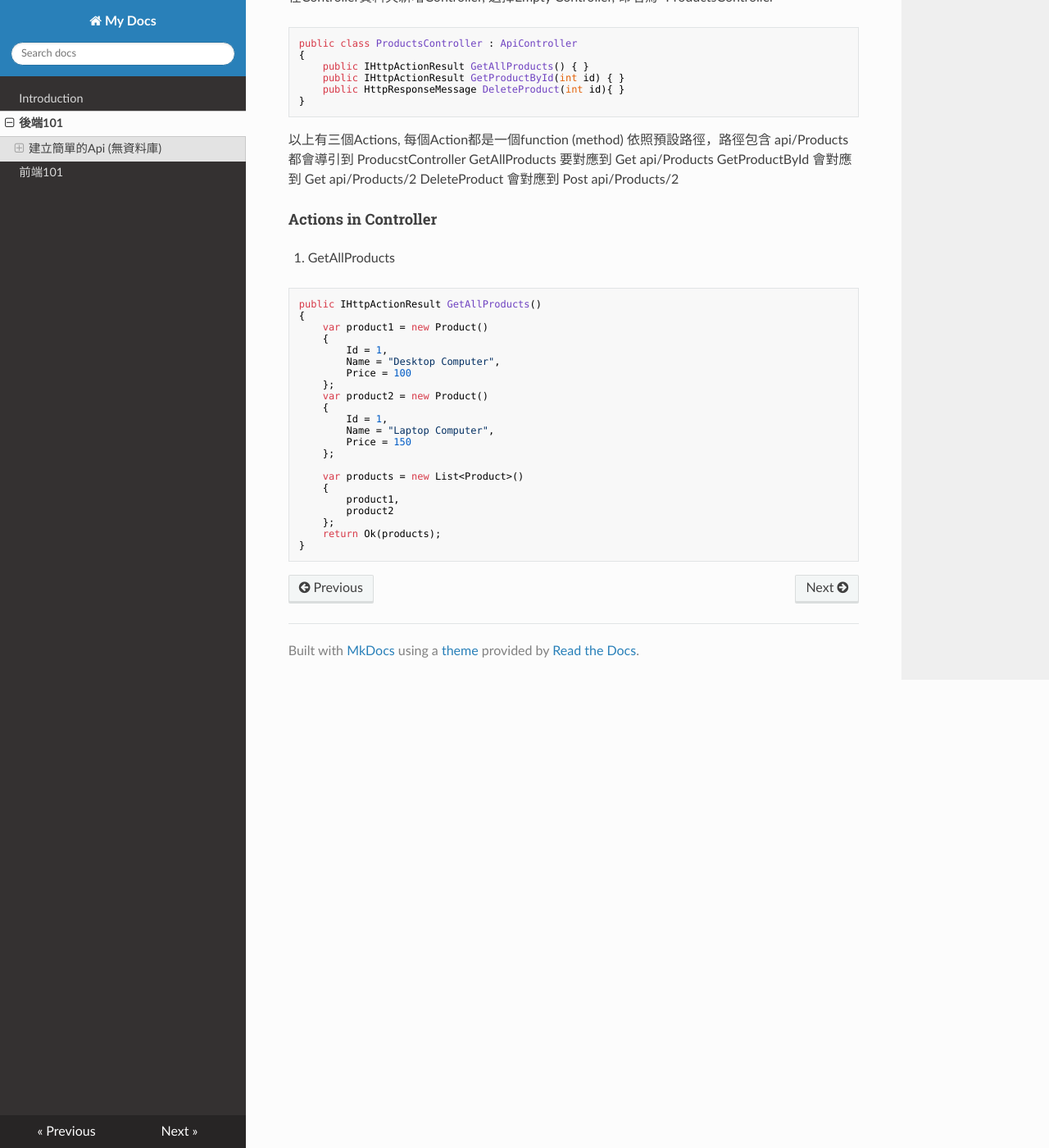
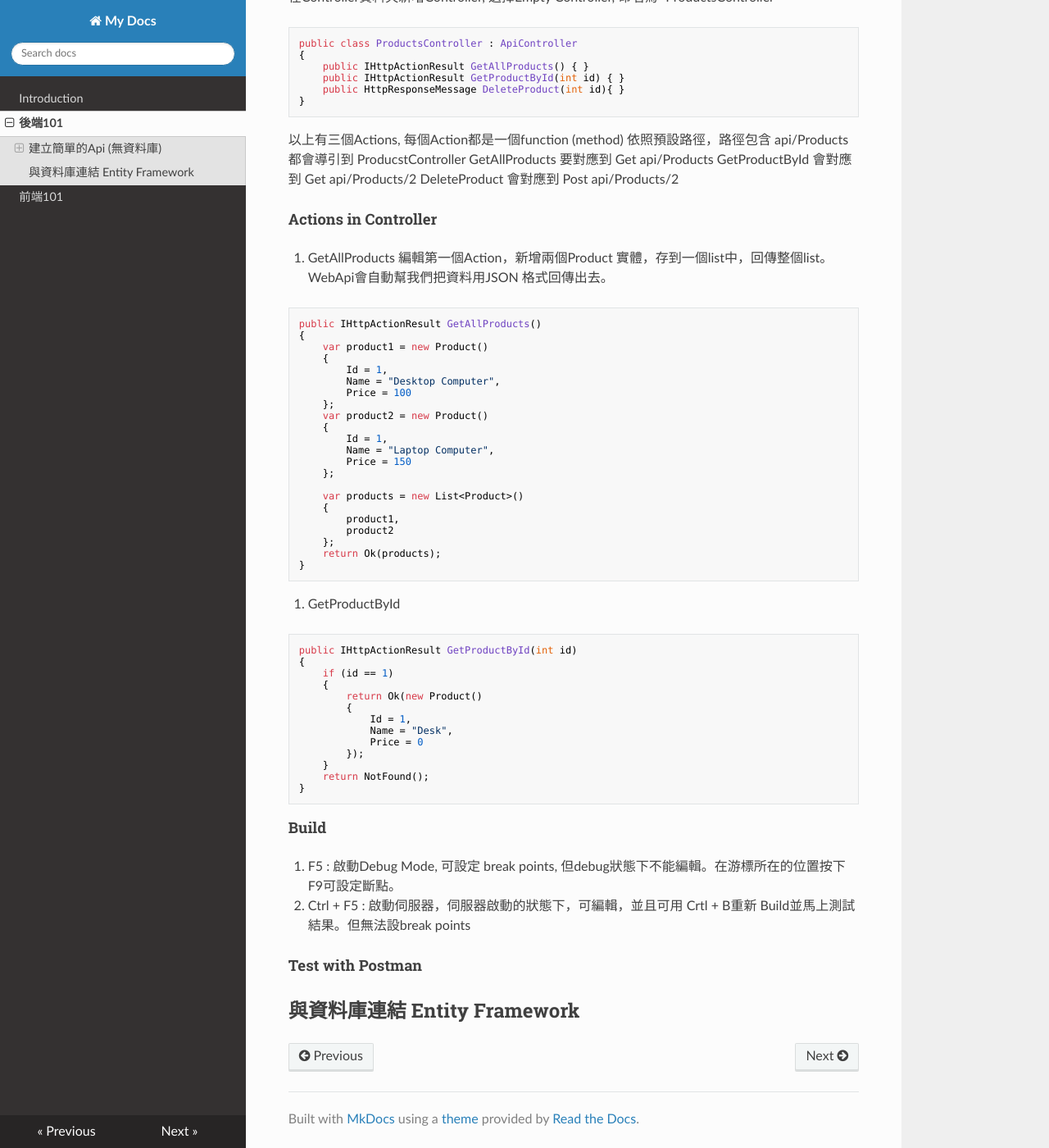
Before and after one commit to dustinul6/WD_Training, an MkDocs documentation site: the page built from docs/Backend101.md, in a window 1280 px wide and 1400 px high, scrolled down 2924 px. Shown: the whole window at 82% size. Built offline with MkDocs 1.6.1, drawn with Linux system fonts in a browser that asks for light colours; nearby versions of some CDN libraries; old or Windows-style settings are respelled for this version of MkDocs.

Commit message:
update unsaved file

````diff
--- a/docs/Backend101.md
+++ b/docs/Backend101.md
@@ -104,6 +104,7 @@
 #### Actions in Controller
 
 1. GetAllProducts
+編輯第一個Action，新增兩個Product 實體，存到一個list中，回傳整個list。WebApi會自動幫我們把資料用JSON 格式回傳出去。
 ```csharp
 public IHttpActionResult GetAllProducts()
 {
@@ -128,3 +129,26 @@
     return Ok(products);
 }
 ```
+2. GetProductById
+```csharp
+public IHttpActionResult GetProductById(int id)
+{
+    if (id == 1)
+    {
+        return Ok(new Product()
+        {
+            Id = 1,
+            Name = "Desk",
+            Price = 0
+        });
+    }
+    return NotFound();
+}
+```
+#### Build
+1. F5 : 啟動Debug Mode, 可設定 break points, 但debug狀態下不能編輯。在游標所在的位置按下F9可設定斷點。
+2. Ctrl + F5 : 啟動伺服器，伺服器啟動的狀態下，可編輯，並且可用 Crtl + B重新 Build並馬上測試結果。但無法設break points
+
+#### Test with Postman
+
+## 與資料庫連結 Entity Framework
````
